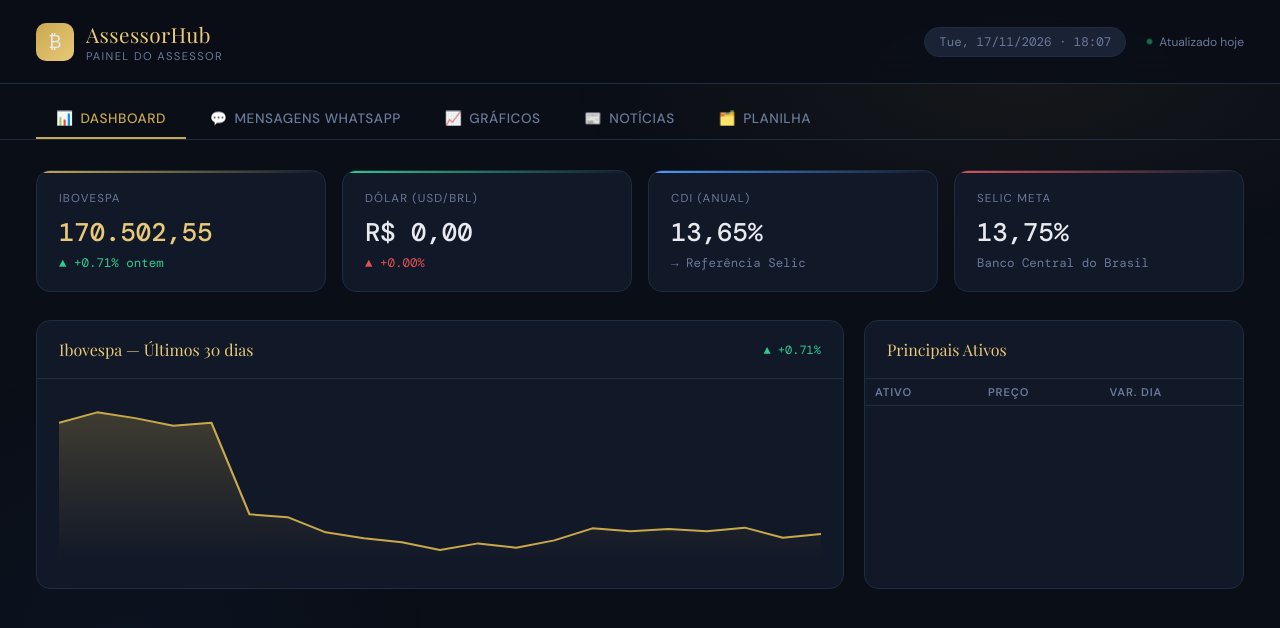
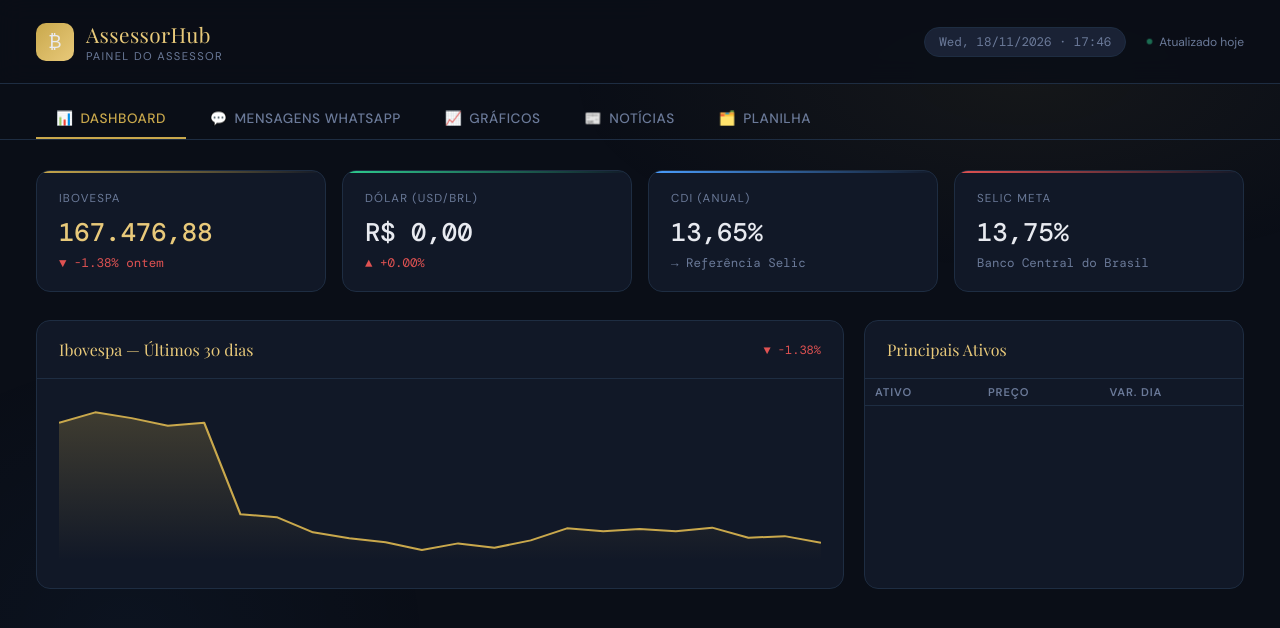
Before and after one commit to joaoferracin/assessor-hub, a plain HTML site: page index.html in a window 1280 px wide. Drawn offline with nearby package versions, Linux system fonts and the light colour scheme.

Commit message:
🔄 Hub atualizado — 18/11/2026 17:46

```diff
--- a/index.html
+++ b/index.html
@@ -3,7 +3,7 @@
 <head>
 <meta charset="UTF-8">
 <meta name="viewport" content="width=device-width, initial-scale=1.0">
-<title>AssessorHub — 17/11/2026</title>
+<title>AssessorHub — 18/11/2026</title>
 <link href="https://fonts.googleapis.com/css2?family=Playfair+Display:wght@400;700&family=DM+Sans:wght@300;400;500;600&family=DM+Mono:wght@400;500&display=swap" rel="stylesheet">
 <style>
   :root {
@@ -135,7 +135,7 @@
     </div>
   </div>
   <div style="display:flex;align-items:center;gap:20px;">
-    <span class="date-pill">Tue, 17/11/2026 · 18:07</span>
+    <span class="date-pill">Wed, 18/11/2026 · 17:46</span>
     <span style="font-size:.75rem;color:var(--muted);display:flex;align-items:center;"><span class="pulse"></span>Atualizado hoje</span>
   </div>
 </header>
@@ -153,8 +153,8 @@
   <div class="kpi-row">
     <div class="kpi-card gold">
       <div class="kpi-label">Ibovespa</div>
-      <div class="kpi-value" style="color:var(--gold-light)">170.502,55</div>
-      <div class="kpi-change" style="color:var(--green)">▲ +0.71% ontem</div>
+      <div class="kpi-value" style="color:var(--gold-light)">167.476,88</div>
+      <div class="kpi-change" style="color:var(--red)">▼ -1.38% ontem</div>
     </div>
     <div class="kpi-card green">
       <div class="kpi-label">Dólar (USD/BRL)</div>
@@ -176,7 +176,7 @@
     <div class="card">
       <div class="card-header">
         <span class="card-title">Ibovespa — Últimos 30 dias</span>
-        <span style="font-size:.75rem;color:var(--green);font-family:'DM Mono',monospace">▲ +0.71%</span>
+        <span style="font-size:.75rem;color:var(--red);font-family:'DM Mono',monospace">▼ -1.38%</span>
       </div>
       <div class="card-body">
         <svg id="mainChart" viewBox="0 0 700 160" preserveAspectRatio="none" style="width:100%;height:160px;"></svg>
@@ -292,7 +292,7 @@
 
 <script>
 // Dados injetados pelo Python
-const IBOV_HISTORY = [205079, 208296, 206495, 204120, 205083, 176608, 175710, 171006, 169186, 167922, 165529, 167564, 166192, 168499, 172236, 171337, 172060, 171324, 172458, 169295, 170458.1875];
+const IBOV_HISTORY = [205079, 208296, 206495, 204120, 205083, 176608, 175710, 171006, 169186, 167922, 165529, 167564, 166192, 168499, 172236, 171337, 172060, 171324, 172458, 169295, 169817, 167726.2969];
 const NEWS_DATA    = [];
 
 // ── Tabs ──────────────────────────────────────────────────────────────────────
```
